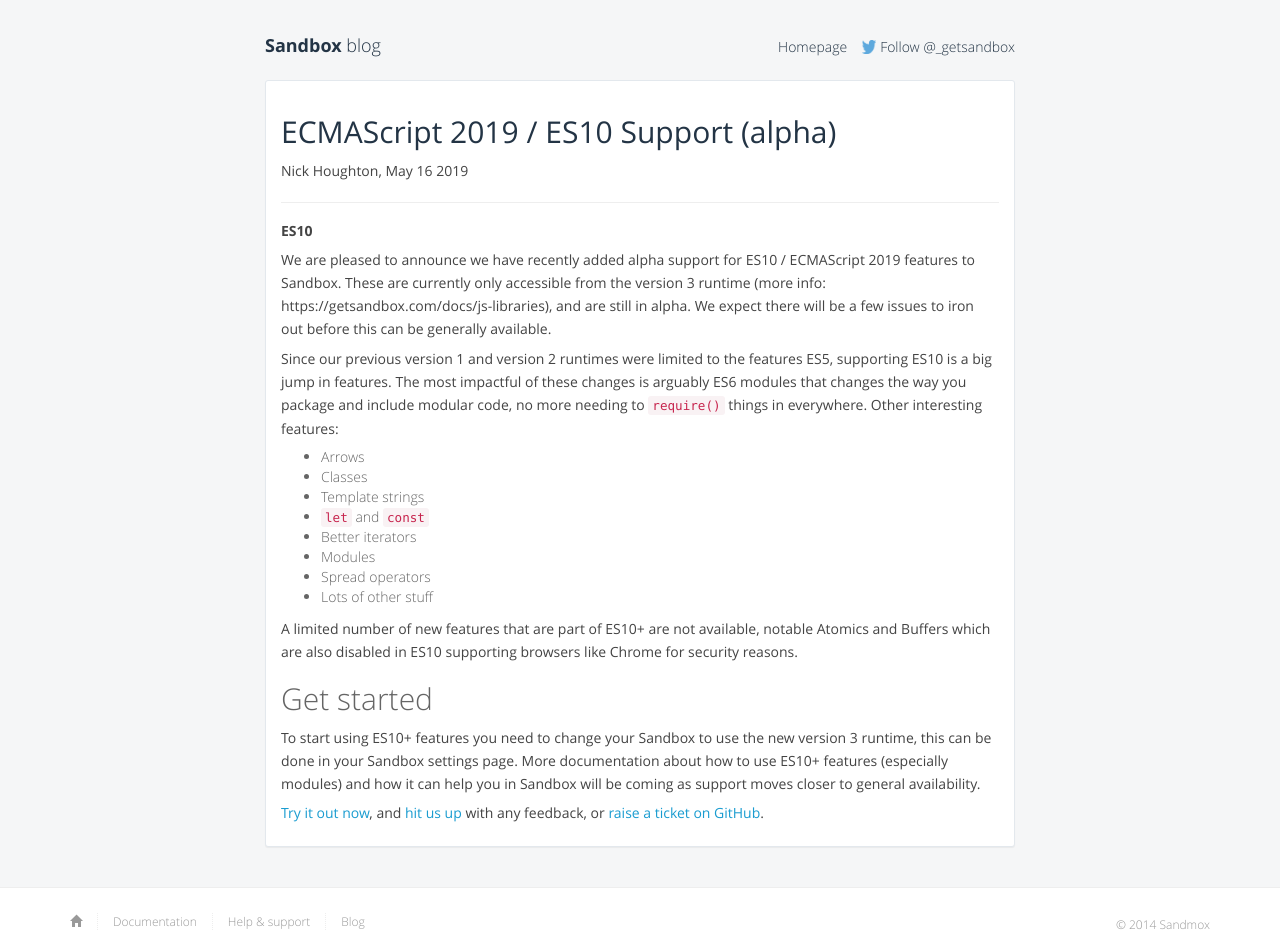
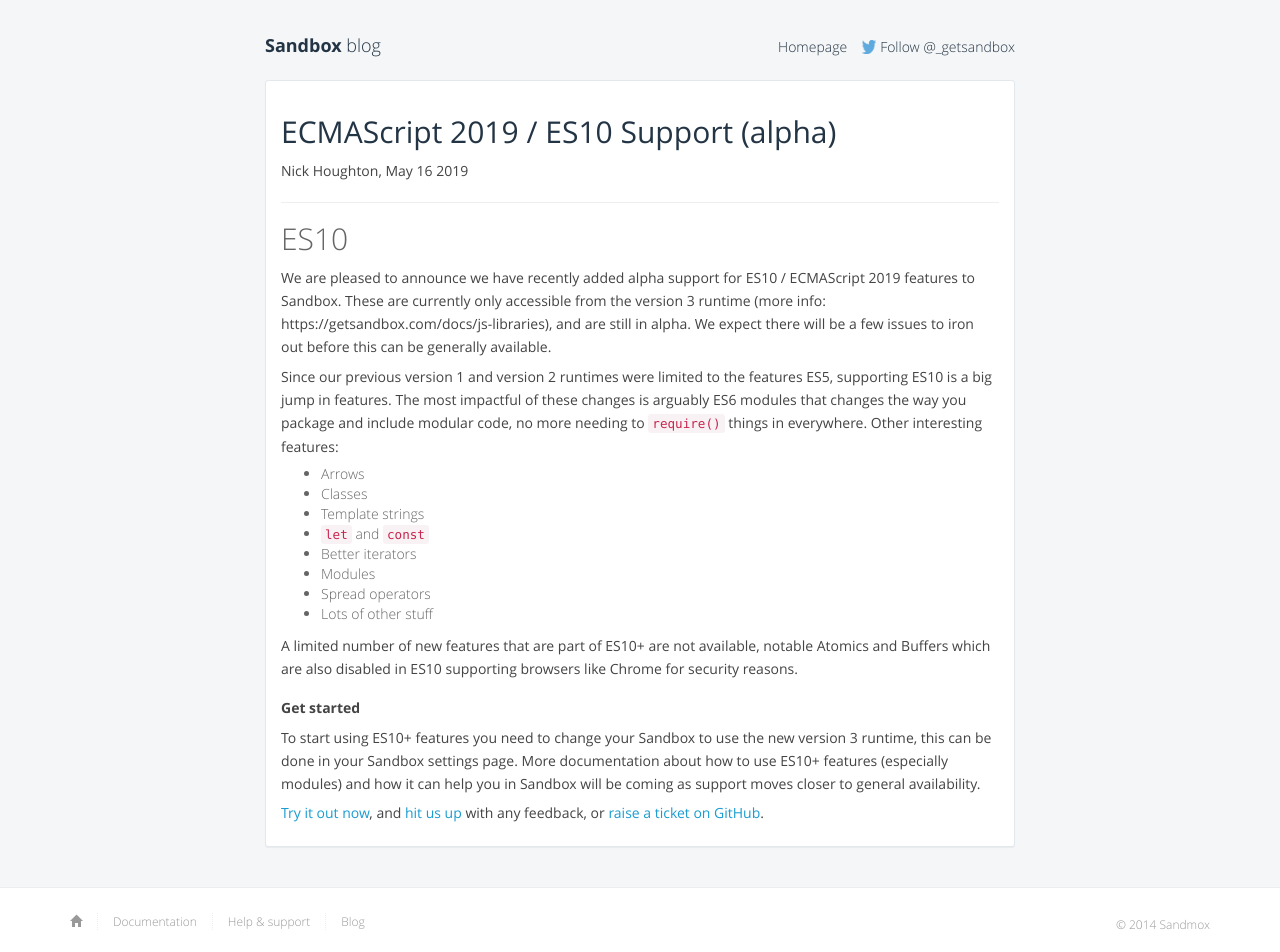
Before and after one commit to getsandbox/getsandbox.github.io, a Jekyll site: the page built from _posts/2019-05-16-es10.md, in a window 1280 px wide. Built offline with Jekyll 4.4.1, drawn with Linux system fonts in a browser that asks for light colours.

Commit message:
Update 2019-05-16-es10.md

```diff
--- a/_posts/2019-05-16-es10.md
+++ b/_posts/2019-05-16-es10.md
@@ -5,7 +5,7 @@
 author: nick
 ---
 
-### ES10
+## ES10
 
 We are pleased to announce we have recently added alpha support for ES10 / ECMAScript 2019 features to Sandbox. These are currently only accessible from the version 3 runtime (more info: https://getsandbox.com/docs/js-libraries), and are still in alpha. We expect there will be a few issues to iron out before this can be generally available.
 
@@ -22,7 +22,7 @@
 
 A limited number of new features that are part of ES10+ are not available, notable Atomics and Buffers which are also disabled in ES10 supporting browsers like Chrome for security reasons.
 
-## Get started
+### Get started
 
 To start using ES10+ features you need to change your Sandbox to use the new version 3 runtime, this can be done in your Sandbox settings page. More documentation about how to use ES10+ features (especially modules) and how it can help you in Sandbox will be coming as support moves closer to general availability.
 
```
